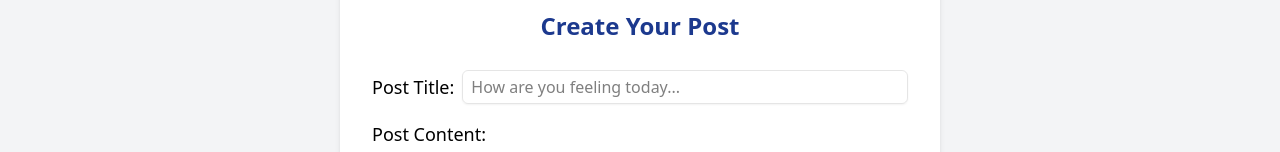
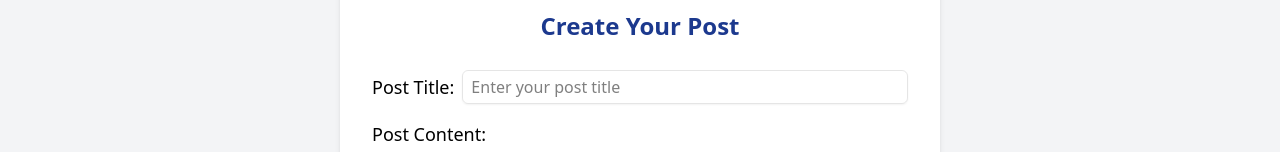
Before and after one commit to RupeshKumar4511/ThoughtCircle, a React (Vite) app: page /user/create-post in a window 1280 px wide. Shown: the part 130-282 px from the top of the page. Built offline with nearby package versions, Linux system fonts and the light colour scheme.

Commit message:
components updated

```diff
--- a/src/Components/CreatePost.jsx
+++ b/src/Components/CreatePost.jsx
@@ -48,7 +48,7 @@ export default function CreatePost() {
     }
 
     if (isError) {
-        <ErrorPage />
+       return(<ErrorPage />)
     }
 
 
@@ -73,7 +73,7 @@ export default function CreatePost() {
                     <input
                         type="text"
                         id="title"
-                        placeholder="How are you feeling today..."
+                        placeholder="Enter your post title"
                         name="title"
                         {...register("title", {
                             required: "Title is required",
--- a/src/Components/UpdatePost.jsx
+++ b/src/Components/UpdatePost.jsx
@@ -93,7 +93,7 @@ const UpdatePost = () => {
                     <input
                         type="text"
                         id="title"
-                        placeholder="How are you feeling today..."
+                        placeholder="Enter your post title"
                         name="title"
                         {...register("title", {
                             required: "Title is required",
```
